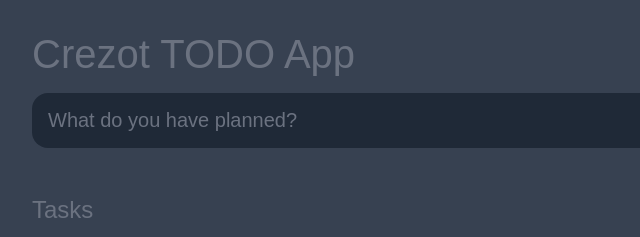
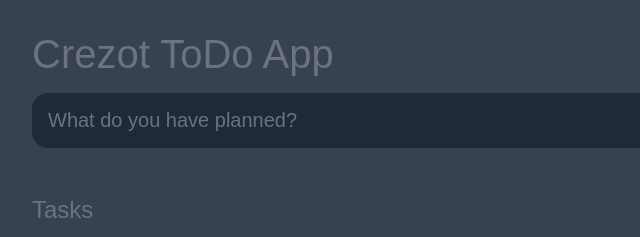
Before and after one commit to Breeze-Night/Crezot-Todo-App, a plain HTML site: page index.html in a window 1280 px wide. Shown: the full height of the page, 224-864 px from the left. Drawn offline with Linux system fonts and the light colour scheme.

Commit message:
update title

```diff
--- a/index.html
+++ b/index.html
@@ -10,7 +10,7 @@
 </head>
 <body>
     <header>
-        <h1>Crezot TODO App</h1>
+        <h1>Crezot ToDo App</h1>
         <form action="" id="new_task_form">
             <input type="text" name="new_task_input" id="new_task_input" placeholder="What do you have planned?">
             <input type="submit" id="new_task_submit" value="Add Task">
```
